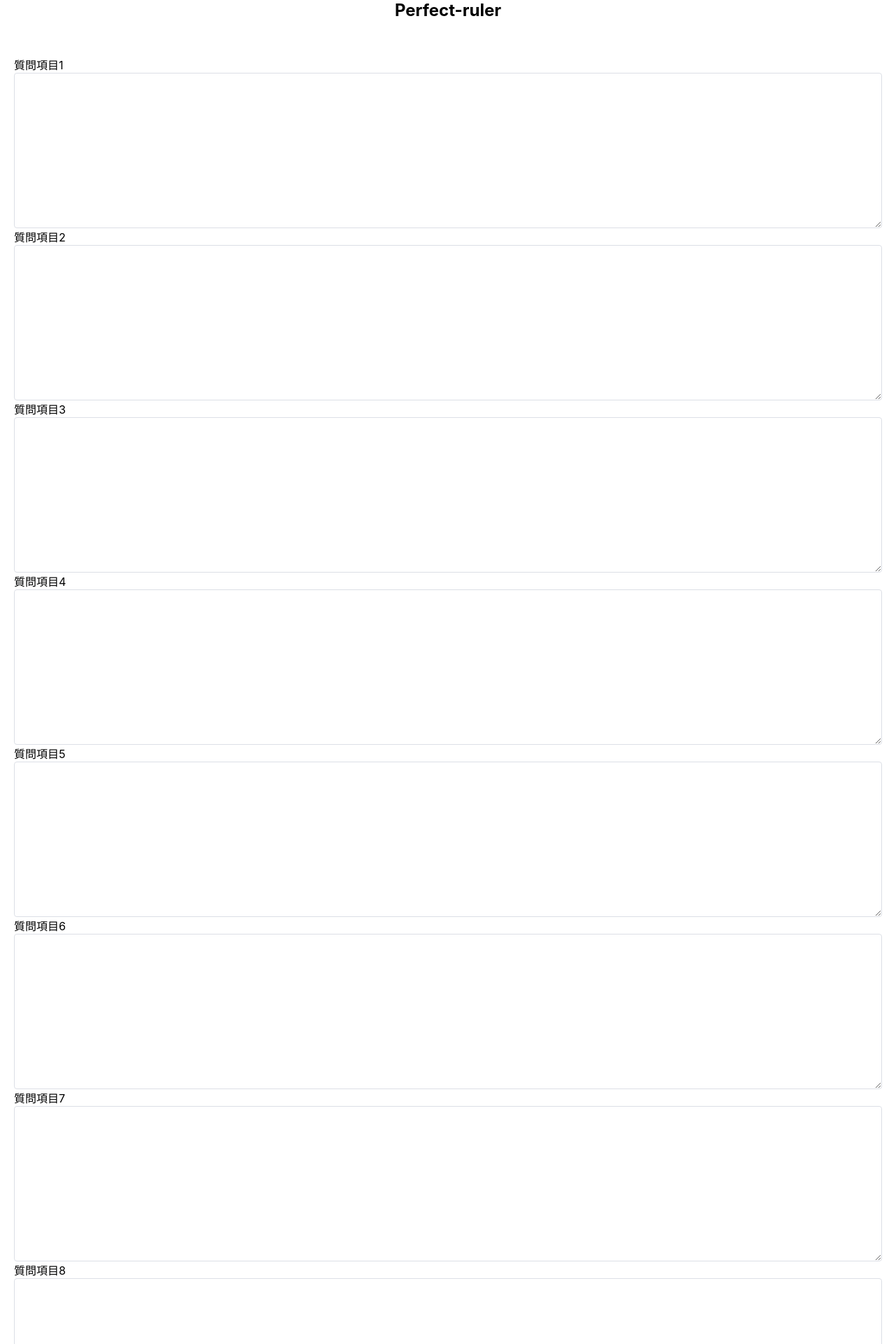
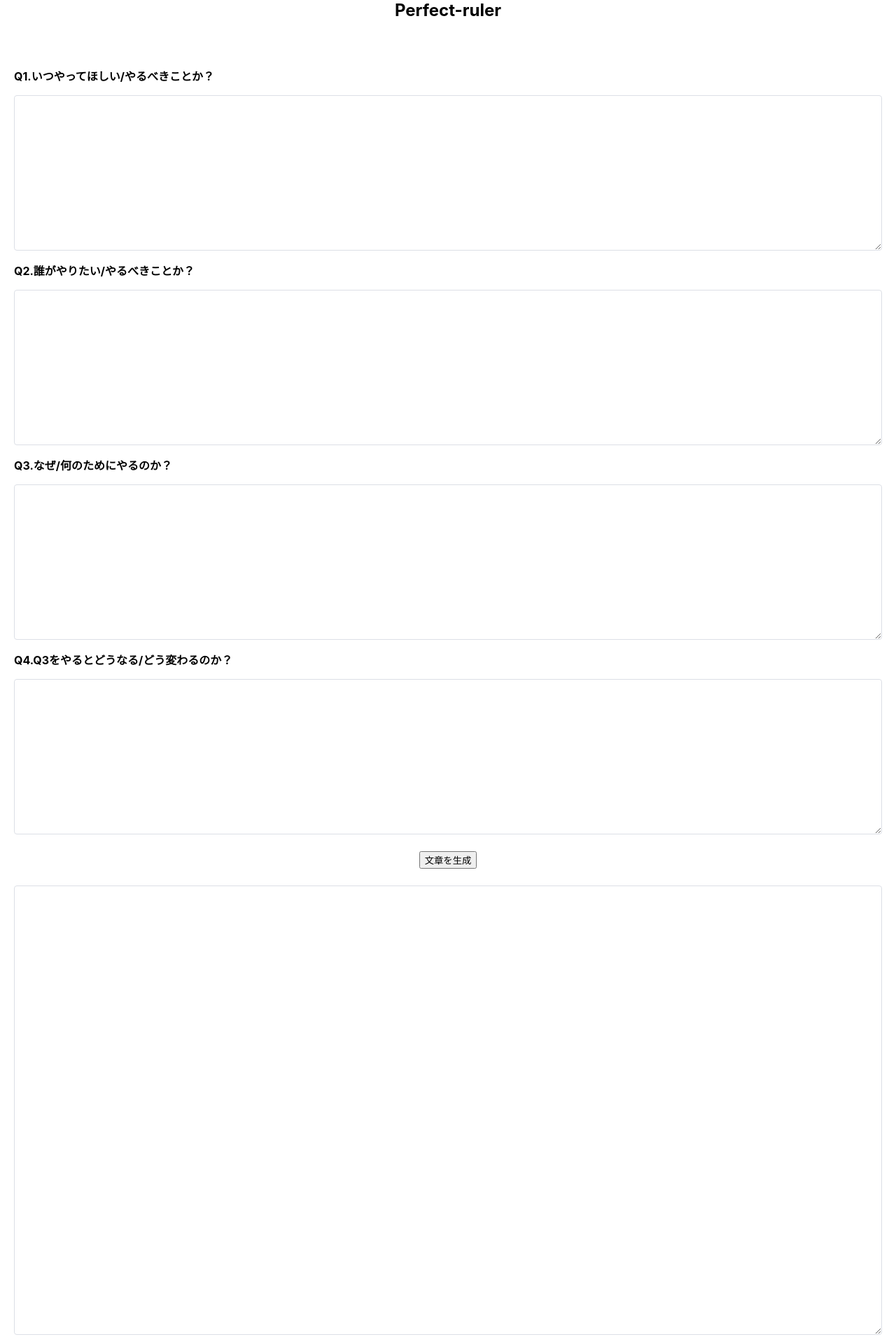
Before and after one commit to kurocraft0312/Perfect-ruler, a Nuxt app in the folder Perfect-ruler/: page / in a window 1280 px wide. Shown: the top 1920 px of the page at 70% size. Built offline with nearby package versions, Linux system fonts and the light colour scheme.

Commit message:
文章テンプレサービスの前の前座としてリード文生成サービスをリリースすることに→そのため、項目を10→4へ。

```diff
--- a/Perfect-ruler/pages/index.vue
+++ b/Perfect-ruler/pages/index.vue
@@ -5,10 +5,14 @@
       <h1 class="toolname">Perfect-ruler</h1>
     </el-header>
     <el-main>
-      <div v-for="question in questions" :key="question.key">
-        <label for="question-content">{{ question.title }}</label>
+      <section v-for="question in questions" :key="question.key">
+        <div class="q-title">
+          <label for="question-content">{{ question.title }}</label>
+        </div>
+        <div>
           <el-input type="textarea" :rows="10" v-model="textarea"></el-input>
-      </div>
+        </div>
+      </section>
       <div class="create">
         <input type="button" value="文章を生成">
       </div>
@@ -32,34 +36,16 @@
     return {
       questions: [
         {
-          title: '質問項目1'
+          title: 'Q1.いつやってほしい/やるべきことか？'
         },
         {
-          title: '質問項目2'
+          title: 'Q2.誰がやりたい/やるべきことか？'
         },
         {
-          title: '質問項目3'
+          title: 'Q3.なぜ/何のためにやるのか？'
         },
         {
-          title: '質問項目4'
-        },
-        {
-          title: '質問項目5'
-        },
-        {
-          title: '質問項目6'
-        },
-        {
-          title: '質問項目7'
-        },
-        {
-          title: '質問項目8'
-        },
-        {
-          title: '質問項目9'
-        },
-        {
-          title: '質問項目10'
+          title: 'Q4.Q3をやるとどうなる/どう変わるのか？'
         },
       ],
       textarea: '',
@@ -71,6 +57,10 @@
 <style>
   .toolname {
     text-align: center;
+  }
+  .q-title {
+    font-weight: bold;
+    margin: 16px 0;
   }
   .create {
     margin: 24px 0;
```
